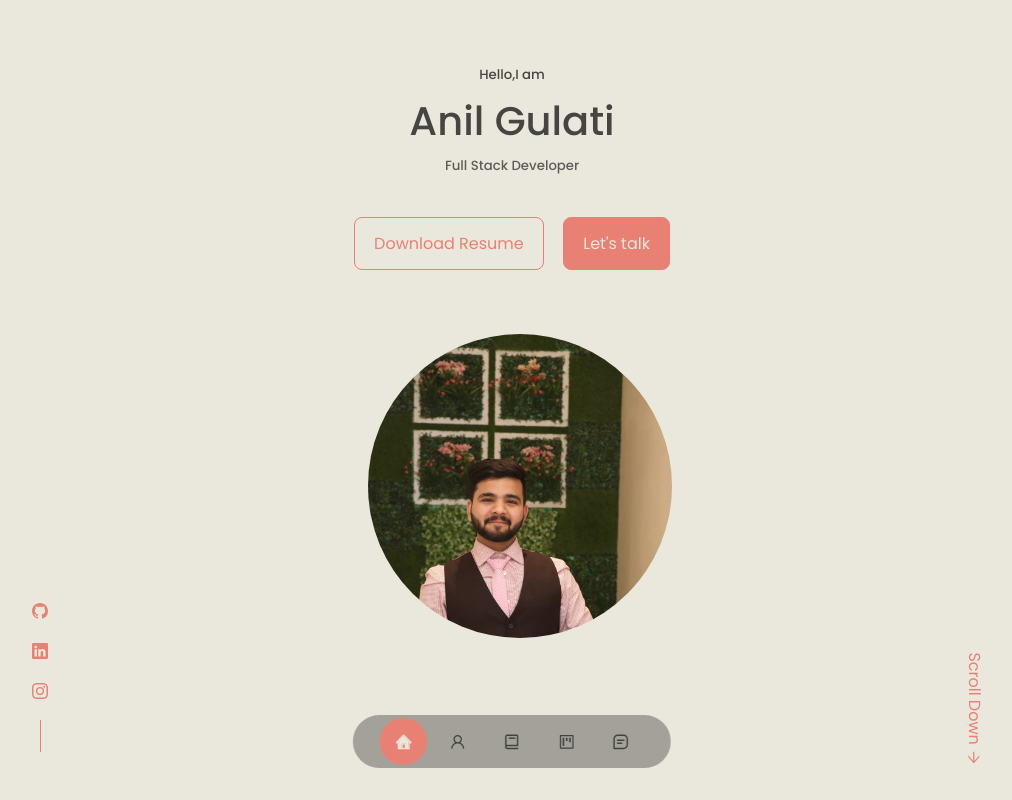
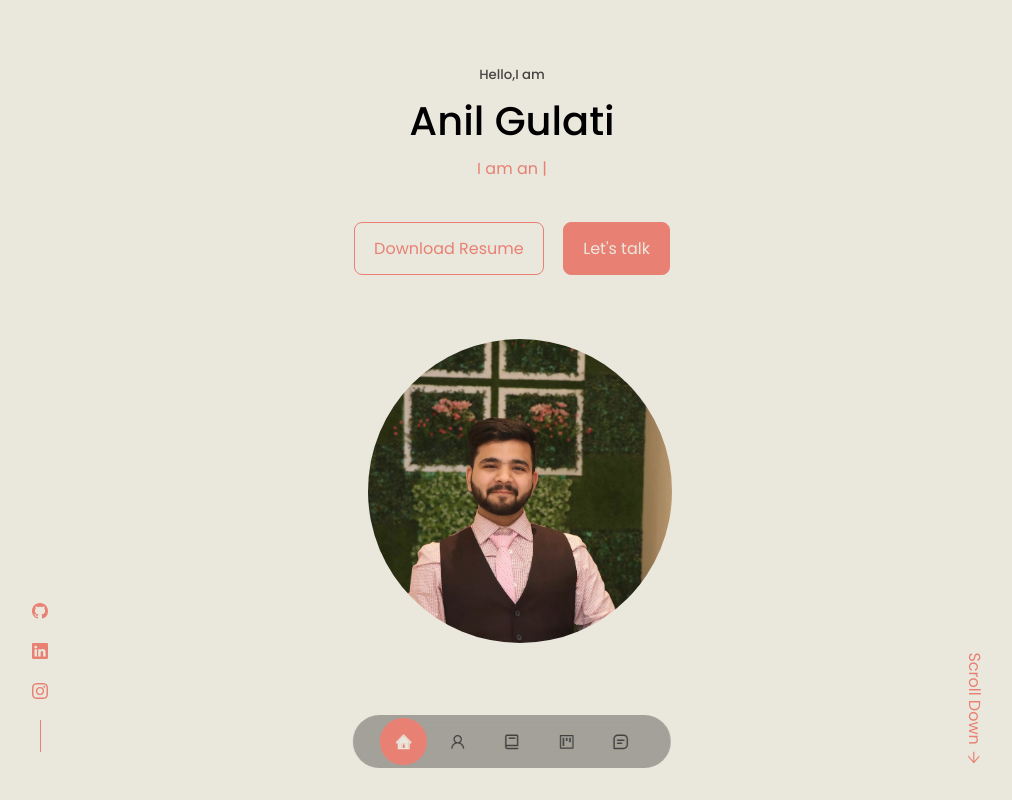
Before and after one commit to anilfromdit/Portfolio-Website, a React (Create React App) app: page / in a window 1280 px wide. Shown: the top 800 px of the page, without its empty margins (128-1140 px from the left). Built offline with nearby package versions, Linux system fonts and the light colour scheme; no server answers.

Commit message:
added typewriter effect, updated main image and some other minor changes

```diff
--- a/package.json
+++ b/package.json
@@ -1,6 +1,6 @@
 {
   "name": "portfolio",
-  "homepage":"https://anilgulati.herokuapp.com/",
+  "homepage": "https://anilgulati.herokuapp.com/",
   "version": "0.1.0",
   "private": true,
   "dependencies": {
@@ -11,6 +11,7 @@
     "react-dom": "^18.0.0",
     "react-icons": "^4.3.1",
     "react-scripts": "5.0.0",
+    "typewriter-effect": "^2.18.2",
     "web-vitals": "^2.1.4"
   },
   "scripts": {
--- a/src/components/experience/experience.css
+++ b/src/components/experience/experience.css
@@ -24,6 +24,11 @@
     color: var(--primary);
 }
 
+.experience__details > svg{
+    width: 1.5em;
+    height: 1.2em;
+    color: blue;
+}
 .experience__content{
     display: grid;
     grid-template-columns: 1fr 1fr;
@@ -49,10 +54,6 @@
 .skills{
     width: 200%;
     /* margin-left: 10%; */
-}
-
-.experience__details svg{
-    color: blue;
 }
 
 @media screen and (max-width:1024px) {
--- a/src/components/header/Header.jsx
+++ b/src/components/header/Header.jsx
@@ -4,13 +4,42 @@ import CallToAction from './CallToAction'
 import Me from '../../assets/me.webp'
 import {AiOutlineArrowRight} from 'react-icons/ai'
 import MySocials from './MySocials'
+import Typewriter from 'typewriter-effect';
 const Header = () => {
   return (
     <header>
       <div className="container header__container">
         <h5 className='kindOfGray' >Hello,I am</h5>
-        <h1 className='kindOfGray' >Anil Gulati</h1>
-        <h5 className='text-light'>Full Stack Developer</h5>
+        <h1 style={{color:'black'}}>Anil Gulati</h1>
+
+<Typewriter
+
+options={
+  {
+    autoStart:true,
+    loop:true,
+    wrapperClassName:'primaryColor',
+    cursorClassName:'primaryColor',
+
+  }
+}
+  onInit={(typewriter) => {
+    typewriter.typeString('I am a Full Stack Developer! ')
+    .changeDeleteSpeed(10)
+    .pauseFor(200)
+    .deleteChars(24)
+    typewriter.typeString('an Android App Developer! ')
+    .pauseFor(200)
+    .deleteAll()
+    typewriter.typeString('2 Years of Experience! ')
+    .pauseFor(200)
+    .deleteAll()
+    typewriter.typeString('Always learning new things! ')
+    .pauseFor(200)
+    .deleteAll()
+    .start();
+  }}
+/>
         <CallToAction/>
         <MySocials/>
         <div className="ME">
--- a/src/index.css
+++ b/src/index.css
@@ -10,18 +10,11 @@
 }
 
 :root{
-    /* --background:#1f1f38;
-    --backgroundVariant:#2c2c6c;
-    --primary:#4db5ff;
-    --primaryVariant:rgba(77,181,255,0.4);
-    --lightWhite:rgba(255,255,255,0.6); */
     --background:#EAE7DC;
     --backgroundVariant:#D8C3A5;
     --primary:#E98074;
     --primaryVariant:#8E8D8A;
     --lightWhite:rgba(0,0,0,0.6);
-
-
     --transition:all 400ms ease;
     --width-sm:90%;
     --width-md:86%;
@@ -113,7 +106,9 @@ img{
 .kindOfGray{
 color: rgba(0, 0, 0, 0.7);
 }
-
+.primaryColor{
+    color:var(--primary)
+}
 @media screen and (max-width:1024px){
     .container{
         width: var(--width-md);
```
Also changed, not shown: src/assets/me.webp, 1 other file (tests, documents, lock files or other folders).
